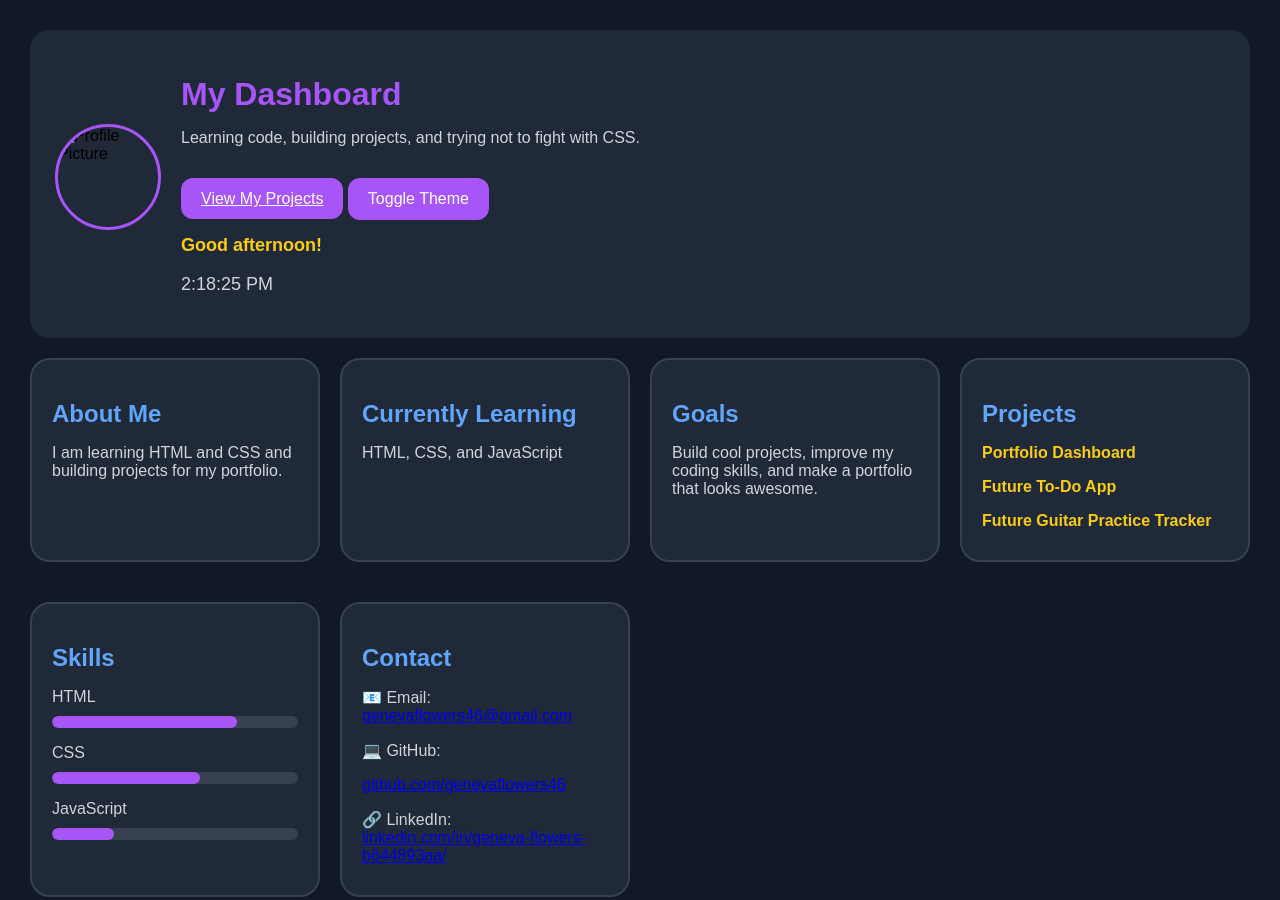
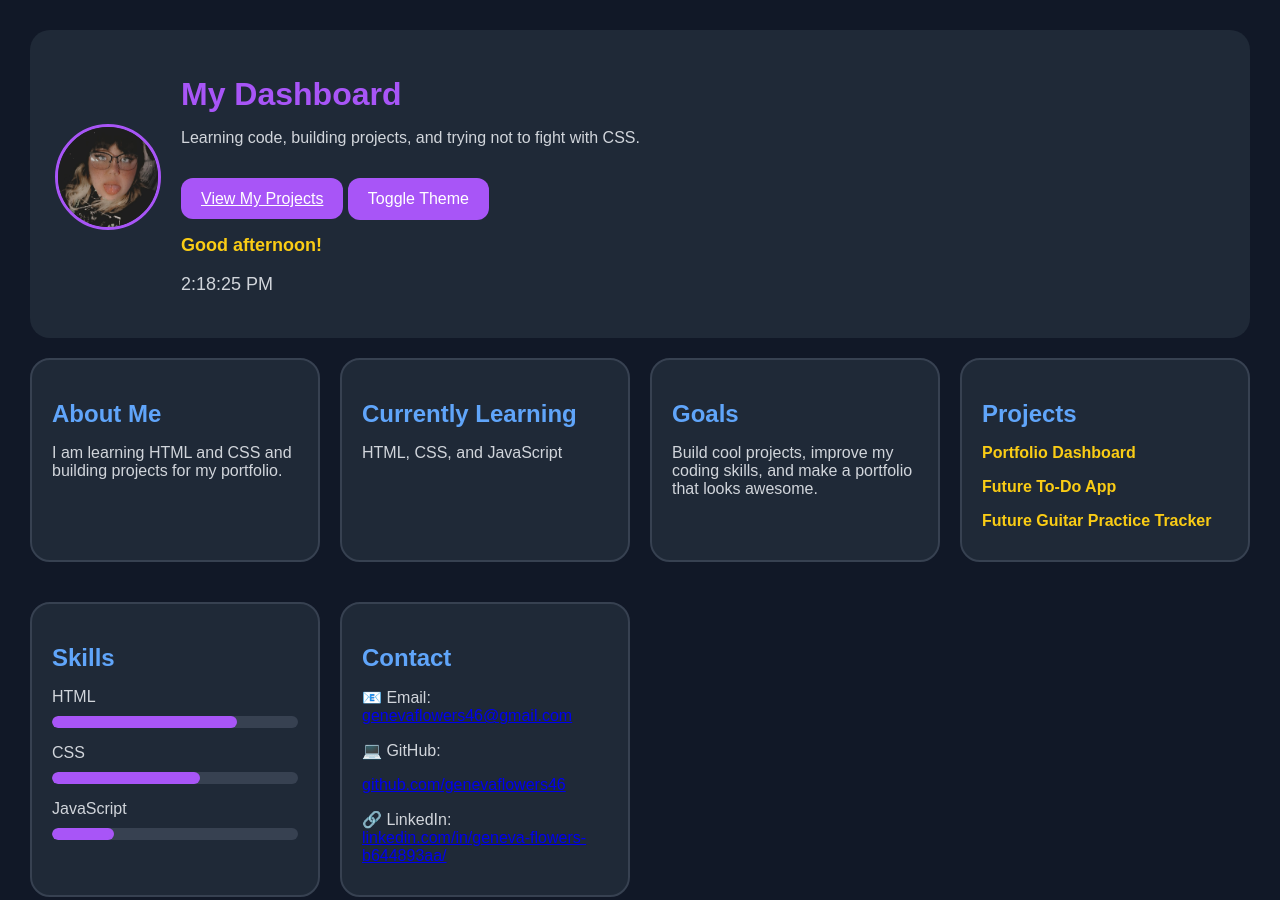
Before and after one commit to genevaflowers46/dashboard-project, a plain HTML site: page index.html in a window 1280 px wide. Shown: the top 900 px of the page. Drawn offline with Linux system fonts and the light colour scheme.

Commit message:
Update image source for profile picture

```diff
--- a/index.html
+++ b/index.html
@@ -8,7 +8,7 @@
   </head>
   <body>
     <div class="header-card">
-      <img src="Pictures/me.jpg" alt="Profile Picture" class="profile-image" />
+      <img src="me.jpg" alt="Profile Picture" class="profile-image" />
 
       <div class="header-text">
         <h1>My Dashboard</h1>
```
